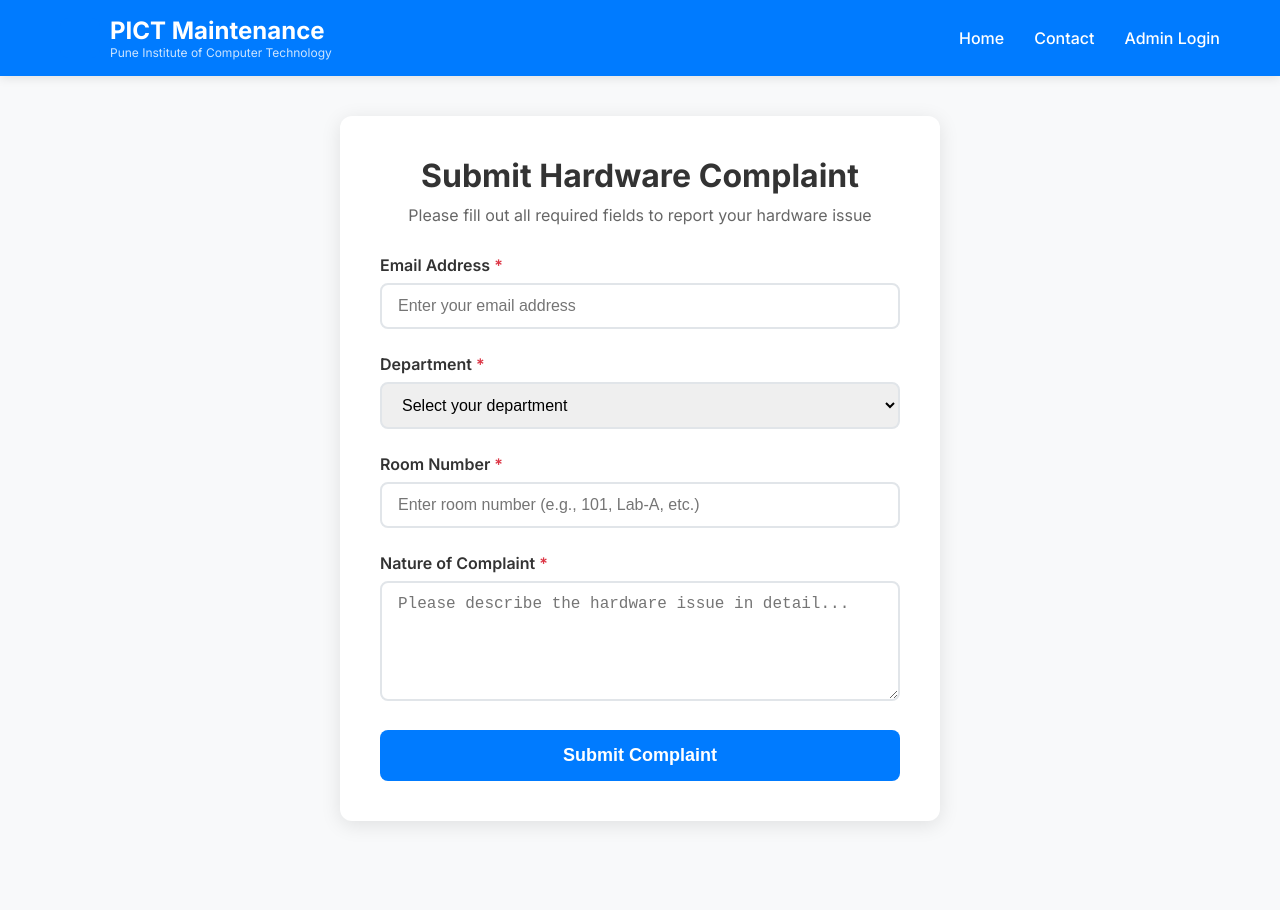
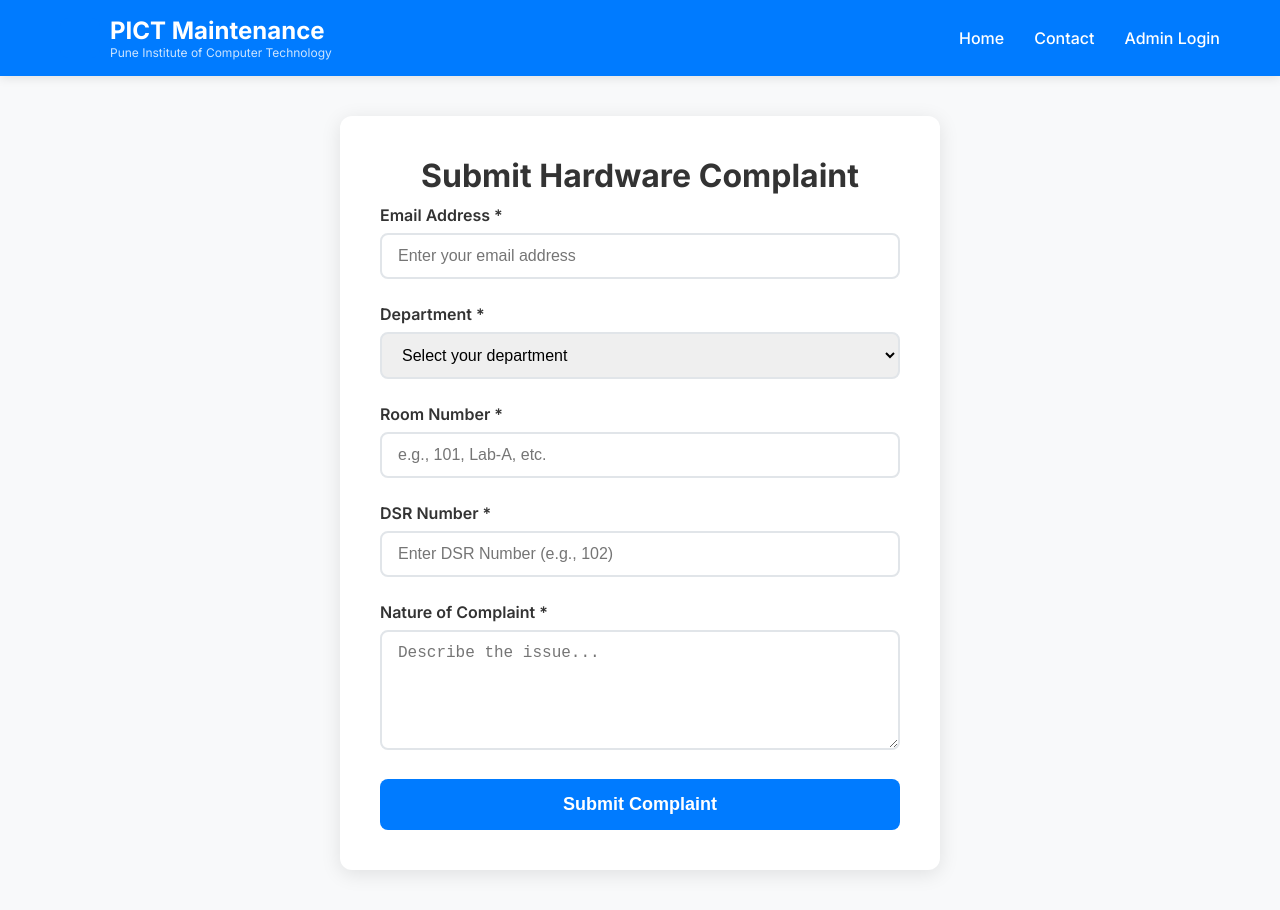
Before and after one commit to Abhimusmade010/project1-frontend, a React (Create React App) app: page /submit-complaint in a window 1280 px wide. Before the commit the page ends 861 px from the top, so only its background shows below. Built offline with nearby package versions, Linux system fonts and the light colour scheme; the HTML template or start-up script is replaced by a standard one.

Commit message:
Updated the email validation for @pict.edu

```diff
--- a/package.json
+++ b/package.json
@@ -37,5 +37,5 @@
       "last 1 safari version"
     ]
   },
-  "proxy": "http://localhost:3000"
+  "proxy": "http://localhost:3001"
 }
--- a/src/App.css
+++ b/src/App.css
@@ -330,3 +330,10 @@
     gap: 20px;
   }
 }
+
+
+.error-text {
+  color: #e63946;
+  font-size: 14px;
+  margin-top: 5px;
+}
--- a/src/components/ComplaintForm.js
+++ b/src/components/ComplaintForm.js
@@ -1,16 +1,21 @@
 import React, { useState } from 'react';
 import { useNavigate } from 'react-router-dom';
+import { z } from 'zod';
 
 const ComplaintForm = () => {
   const navigate = useNavigate();
+
   const [formData, setFormData] = useState({
     emailAddress: '',
     department: '',
     roomNumber: '',
-    natureOfComplaint: ''
+    natureOfComplaint: '',
+    dsrNo: ''     // ✅ Added DSR number
   });
+
   const [loading, setLoading] = useState(false);
   const [message, setMessage] = useState({ type: '', text: '' });
+  const [errors, setErrors] = useState({});  // for live validation
 
   const departments = [
     'Computer Engineering',
@@ -21,11 +26,70 @@
     'Basic Sciences and Engineering'
   ];
 
+  // ✅ FULL SCHEMA (Now includes dsrNo)
+  const formSchema = z.object({
+  emailAddress: z
+    .string()
+    .email("Invalid email format")
+    .regex(/@pict\.edu$/, "Only pict.edu emails are allowed"),
+
+  department: z.string().min(1, "Department is required"),
+
+  roomNumber: z.string().min(1, "Room number is required"),
+
+  natureOfComplaint: z
+    .string()
+    .min(10, "Complaint must be at least 10 characters long"),
+
+  dsrNo: z
+    .string()
+    .min(1, "DSR number is required")
+    .refine((val) => /^[0-9]+$/.test(val), {
+      message: "DSR number must contain digits only",
+    })
+});
+
+
+
+
+
+
+
+
+
+
+
+
+
+
+
+
+
+
   const handleChange = (e) => {
-    setFormData({
-      ...formData,
-      [e.target.name]: e.target.value
-    });
+    const { name, value } = e.target;
+
+    setFormData(prev => ({
+      ...prev,
+      [name]: value
+    }));
+
+    // LIVE email validation only
+    if (name === "emailAddress") {
+      const emailSchema = formSchema.shape.emailAddress;
+      const validation = emailSchema.safeParse(value);
+
+      if (!validation.success) {
+        const issue = validation.error.issues?.[0];
+        setErrors(prev => ({
+        ...prev,
+        emailAddress: issue?.message || "Invalid email"
+        }));
+      } else {
+        setErrors(prev => ({ ...prev, emailAddress: "" }));
+      }
+
+    }
   };
 
   const handleSubmit = async (e) => {
@@ -33,42 +97,57 @@
     setLoading(true);
     setMessage({ type: '', text: '' });
 
+    // FULL FORM validation
+    const result = formSchema.safeParse(formData);
+
+    if (!result.success) {
+      setMessage({
+        type: "error",
+        text: result.error.errors[0].message
+      });
+      setLoading(false);
+      return;
+    }
+
     try {
-      // add below the url in fetch
-      const response = await fetch('/user/submit', {   // here is the fetech for backend connnection  submit the complaint
+      const response = await fetch('/user/submit', {
         method: 'POST',
-        headers: {
-          'Content-Type': 'application/json',
-        },
+        headers: { 'Content-Type': 'application/json' },
         body: JSON.stringify({
           emailId: formData.emailAddress,
           department: formData.department,
           roomNo: formData.roomNumber,
-          natureOfComplaint: formData.natureOfComplaint
+          natureOfComplaint: formData.natureOfComplaint,
+          dsrNo: formData.dsrNo    // ✅ Send to backend
         }),
       });
 
       const data = await response.json();
+
       if (data.success) {
         setMessage({
           type: 'success',
           text: `Complaint submitted successfully! Your complaint ID is: ${data.data.complaintId}`
         });
+
+        // RESET form
         setFormData({
           emailAddress: '',
           department: '',
           roomNumber: '',
-          natureOfComplaint: ''
+          natureOfComplaint: '',
+          dsrNo: ''
         });
-        setTimeout(() => {
-          navigate('/');
-        }, 3000);
+
+        setTimeout(() => navigate('/'), 3000);
+
       } else {
         setMessage({
           type: 'error',
           text: data.errors || 'Failed to submit complaint. Please try again.'
         });
       }
+
     } catch (error) {
       setMessage({
         type: 'error',
@@ -83,7 +162,6 @@
     <div className="container">
       <div className="form-container">
         <h1 className="form-title">Submit Hardware Complaint</h1>
-        <p className="form-subtitle">Please fill out all required fields to report your hardware issue</p>
 
         {message.text && (
           <div className={`message ${message.type}`}>
@@ -92,10 +170,11 @@
         )}
 
         <form onSubmit={handleSubmit}>
+
+          {/* EMAIL FIELD */}
           <div className="form-group">
-            <label className="form-label">
-              Email Address <span className="required">*</span>
-            </label>
+            <label className="form-label">Email Address *</label>
+
             <input
               type="email"
               name="emailAddress"
@@ -105,12 +184,15 @@
               placeholder="Enter your email address"
               required
             />
+
+            {errors.emailAddress && (
+              <p className="error-text">{errors.emailAddress}</p>
+            )}
           </div>
 
+          {/* DEPARTMENT */}
           <div className="form-group">
-            <label className="form-label">
-              Department <span className="required">*</span>
-            </label>
+            <label className="form-label">Department *</label>
             <select
               name="department"
               value={formData.department}
@@ -125,40 +207,51 @@
             </select>
           </div>
 
+          {/* ROOM NUMBER */}
           <div className="form-group">
-            <label className="form-label">
-              Room Number <span className="required">*</span>
-            </label>
+            <label className="form-label">Room Number *</label>
             <input
               type="text"
               name="roomNumber"
               value={formData.roomNumber}
               onChange={handleChange}
               className="form-input"
-              placeholder="Enter room number (e.g., 101, Lab-A, etc.)"
+              placeholder="e.g., 101, Lab-A, etc."
               required
             />
           </div>
 
+          {/* DSR NUMBER */}
           <div className="form-group">
-            <label className="form-label">
-              Nature of Complaint <span className="required">*</span>
-            </label>
+            <label className="form-label">DSR Number *</label>
+            <input
+              type="text"
+              name="dsrNo"
+              value={formData.dsrNo}
+              onChange={handleChange}
+              className="form-input"
+              placeholder="Enter DSR Number (e.g., 102)"
+              required
+            />
+          </div>
+
+          {/* COMPLAINT */}
+          <div className="form-group">
+            <label className="form-label">Nature of Complaint *</label>
             <textarea
               name="natureOfComplaint"
               value={formData.natureOfComplaint}
               onChange={handleChange}
               className="form-textarea"
-              placeholder="Please describe the hardware issue in detail..."
+              placeholder="Describe the issue..."
               required
-              minLength="10"
             />
-            {/* <p className="form-note">Minimum 10 characters required.</p> */}
           </div>
 
           <button type="submit" className="submit-button" disabled={loading}>
             {loading ? 'Submitting...' : 'Submit Complaint'}
           </button>
+
         </form>
       </div>
     </div>
```
